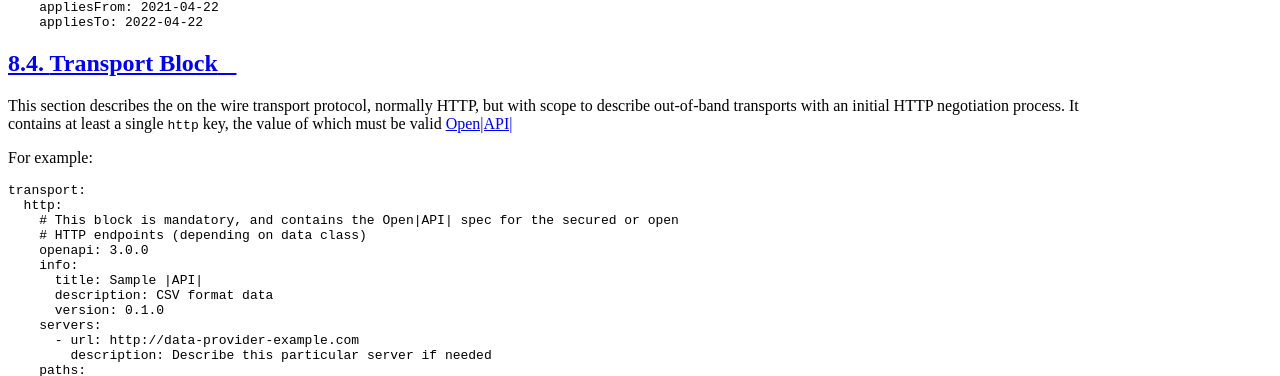
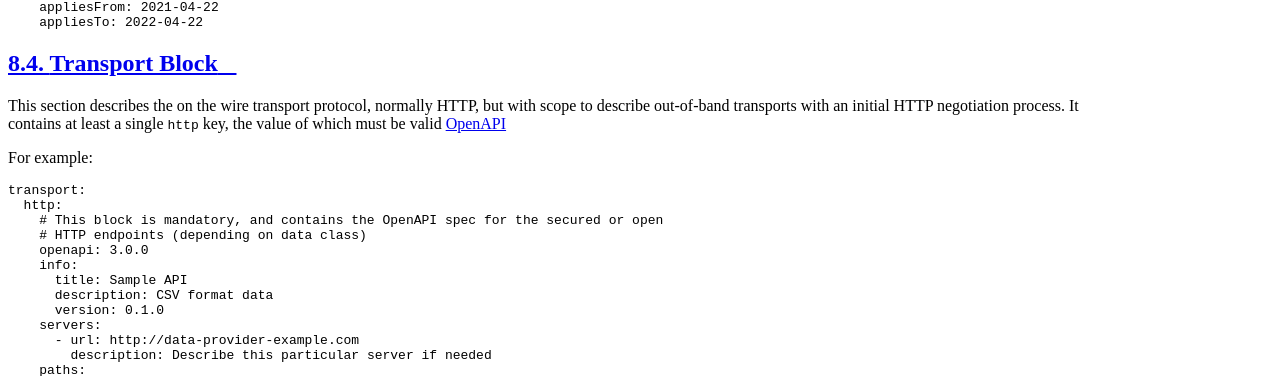
Before and after one commit to icebreakerone/open-energy-technical-docs, a Sphinx documentation site: the page built from docs/metadata.rst, in a window 1280 px wide and 900 px high, scrolled down 2943 px. Shown: the part 145-521 px from the top of the window. Built offline with Sphinx 7.4.7 and the Read the Docs theme 2.0.0, drawn with Linux system fonts in a browser that asks for light colours; the version number could not be read and is left out; some of the changed text lies outside the part shown.

Commit message:
Fix glossary links (#5)
Commit 8e787e98d57da6723 introduced more glossary links, but added them
in code samples where they don't work.  It also linked to "API" in the
string "OpenAPI" which seems unhelpful.

This commit fixes those things.

```diff
--- a/docs/metadata.rst
+++ b/docs/metadata.rst
@@ -35,7 +35,7 @@ The overall structure of the metadata file is a list of objects, each of which h
       access:
         # Access control and licensing information
       transport:
-        # |API| information
+        # API information
       representation:
         # Data format information
 
@@ -142,7 +142,7 @@ Transport Block
 
 This section describes the on the wire transport protocol, normally HTTP, but with scope to describe out-of-band
 transports with an initial HTTP negotiation process. It contains at least a single ``http`` key, the value of which
-must be valid `Open|API| <https://swagger.io/specification/>`_
+must be valid `OpenAPI <https://swagger.io/specification/>`_
 
 For example:
 
@@ -150,11 +150,11 @@ For example:
 
    transport:
      http:
-       # This block is mandatory, and contains the Open|API| spec for the secured or open
+       # This block is mandatory, and contains the OpenAPI spec for the secured or open
        # HTTP endpoints (depending on data class)
        openapi: 3.0.0
        info:
-         title: Sample |API|
+         title: Sample API
          description: CSV format data
          version: 0.1.0
        servers:
@@ -258,11 +258,11 @@ in the full metadata file this would be contained within a list. |YAML| form:
          appliesTo: 2022-04-22
      transport:
        http:
-         # This block is mandatory, and contains the Open|API| spec for the secured or open
+         # This block is mandatory, and contains the OpenAPI spec for the secured or open
          # HTTP endpoints (depending on data class)
          openapi: 3.0.0
          info:
-           title: Sample |API|
+           title: Sample API
            description: CSV format data
            version: 0.1.0
          servers:
@@ -309,7 +309,7 @@ Or, in |JSON| form:
           "dct:description": "This is a free text description of the data set",
           "dcat:version": "0.1.2",
           "dcat:versionNotes": "This is a note on this particular version of the dataset",
-          "oe:sensitivityClass": "|OE-SA|",
+          "oe:sensitivityClass": "OE-SA",
           "oe:dataSetStableIdentifier": "myData"
         },
         "access": [
@@ -330,7 +330,7 @@ Or, in |JSON| form:
           "http": {
             "openapi": "3.0.0",
             "info": {
-              "title": "Sample |API|",
+              "title": "Sample API",
               "description": "CSV format data",
               "version": "0.1.0"
             },
--- a/docs/ops_guidelines/data_provider_ops_guidelines.rst
+++ b/docs/ops_guidelines/data_provider_ops_guidelines.rst
@@ -199,7 +199,7 @@ Versioning
 
 All data |APIs| **MUST** include a version number in the path of each data endpoint. This version SHOULD use semantic
 versioning to differentiate between breaking and backwards compatible changes. This **MUST** be documented within the
-Open|API| transport section of the metadata file.
+OpenAPI transport section of the metadata file.
 
 Problem Resolution (Data Providers)
 -----------------------------------
```
